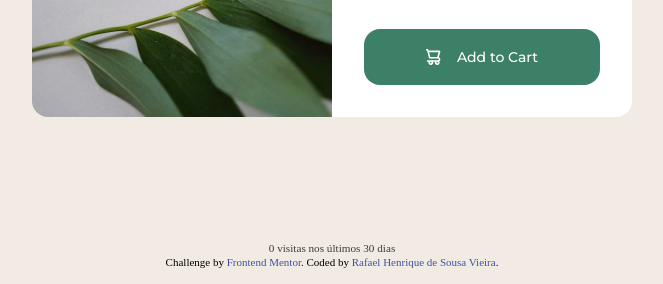
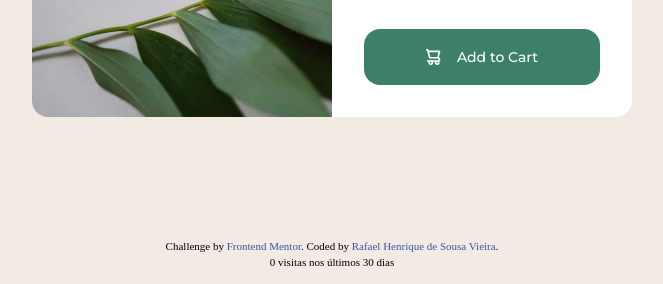
Before and after one commit to RafaelHDSV/Product-preview-card-component, a plain HTML site: page index.html in a window 1280 px wide. Shown: the part 516-800 px from the top of the page, without its empty margins (308-971 px from the left). Drawn offline with Linux system fonts and the light colour scheme.

Commit message:
Align visit counter with footer credits size, color, and placement.

```diff
--- a/index.html
+++ b/index.html
@@ -222,12 +222,11 @@
   <div class="attribution">
     Challenge by <a href="https://www.frontendmentor.io?ref=challenge" target="_blank">Frontend Mentor</a>.
     Coded by <a href="https://github.com/RafaelHDSV" target="_blank">Rafael Henrique de Sousa Vieira</a>.
+    <p id="va-visits" aria-live="polite" hidden style="margin:0.25rem 0 0;padding:0"></p>
   </div>
 <script data-name="BMC-Widget" data-cfasync="false" src="https://cdnjs.buymeacoffee.com/1.0.0/widget.prod.min.js" data-id="vieira" data-description="Support me on Buy me a coffee!" data-message="" data-color="#3D8168" data-position="Right" data-x_margin="18" data-y_margin="18"></script>
 
-  <footer class="attribution" style="text-align:center;padding:0.75rem 1rem;font-size:0.75rem">
-    <p id="va-visits" aria-live="polite" hidden style="margin:0.35rem 0 0;padding:0;text-align:center;font-size:0.7rem;line-height:1.3;opacity:0.75;color:inherit"></p>
-  </footer>
+
     <script type="module" src="js/analytics.js"></script>
     <script type="module" src="js/visit-count.js"></script>
 </body>
```
